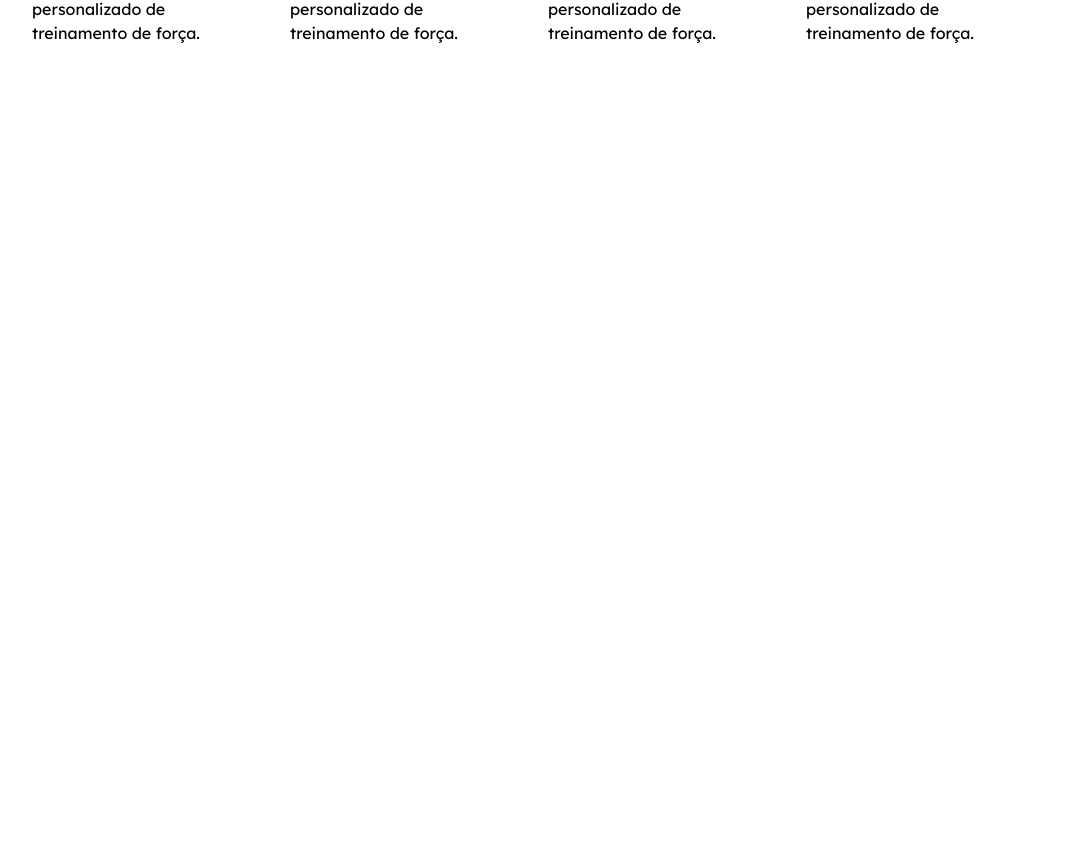
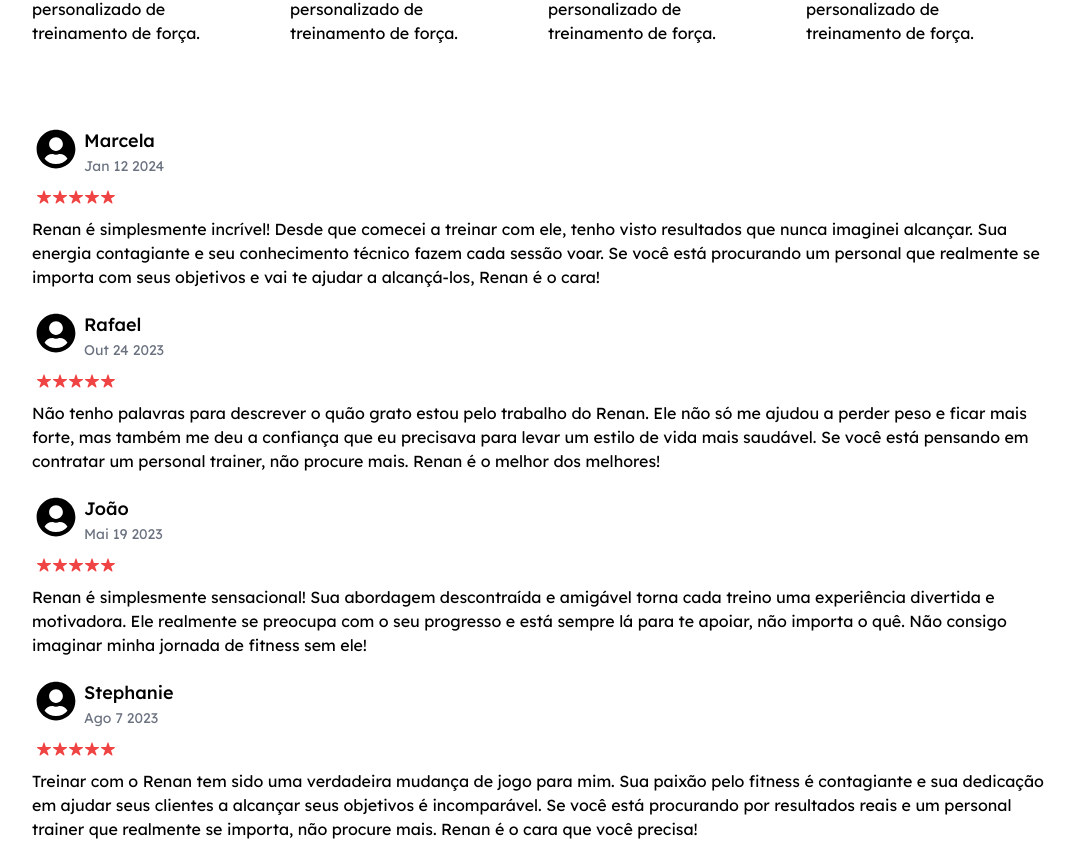
Before and after one commit to JoaoFPessoa/lp-personal-trainer, a Next.js app: page / in a window 1280 px wide. Shown: the part 1060-1901 px from the top of the page, without its empty margins (96-1171 px from the left). Before the commit the page ends 1105 px from the top, so only its background shows below. Built offline with nearby package versions, Linux system fonts and the light colour scheme.

Commit message:
add: testimonials section

```diff
--- /dev/null
+++ b/src/components/Testimonials/TestimonialCard.tsx
@@ -0,0 +1,39 @@
+import { FaUserCircle } from "react-icons/fa";
+import { IoIosStar } from "react-icons/io";
+import Image from "next/image";
+
+type Props = {
+  name: string;
+  description: string;
+  stars: number;
+  date: string;
+};
+
+export default function TestimonialCard({
+  name,
+  description,
+  date,
+  stars,
+}: Props) {
+  const starElements = Array.from({ length: stars }, (_, index) => (
+    <IoIosStar key={index} className="text-red-500" />
+  ));
+
+  return (
+    <div className="">
+      <div id="profile" className="m-1 flex items-start">
+        <FaUserCircle className=" w-[40px] h-[40px]" />
+        <div className="ml-2">
+          <h4 className="text-lg font-medium leading-6">{name}</h4>
+          <span className="text-sm text-gray-500">{date}</span>
+        </div>
+      </div>
+      <div id="rating" className="m-1 mt-3 flex">
+        {starElements}
+      </div>
+      <div id="description" className="text-sm md:text-base mt-3">
+        {description}
+      </div>
+    </div>
+  );
+}
--- /dev/null
+++ b/src/components/Testimonials/index.tsx
@@ -0,0 +1,35 @@
+import TestimonialCard from "./TestimonialCard";
+
+export default function Testimonials() {
+  return (
+    <div className="w-full mt-10 flex flex-col gap-5 ">
+      <TestimonialCard
+        name="Marcela"
+        description="Renan é simplesmente incrível! Desde que comecei a treinar com ele, tenho visto resultados que nunca imaginei alcançar. Sua energia contagiante e seu conhecimento técnico fazem cada sessão voar. Se você está procurando um personal que realmente se importa com seus objetivos e vai te ajudar a alcançá-los, Renan é o cara!"
+        stars={5}
+        date="Jan 12 2024"
+      />
+
+      <TestimonialCard
+        name="Rafael"
+        description="Não tenho palavras para descrever o quão grato estou pelo trabalho do Renan. Ele não só me ajudou a perder peso e ficar mais forte, mas também me deu a confiança que eu precisava para levar um estilo de vida mais saudável. Se você está pensando em contratar um personal trainer, não procure mais. Renan é o melhor dos melhores!"
+        stars={5}
+        date="Out 24 2023"
+      />
+
+      <TestimonialCard
+        name="João"
+        description="Renan é simplesmente sensacional! Sua abordagem descontraída e amigável torna cada treino uma experiência divertida e motivadora. Ele realmente se preocupa com o seu progresso e está sempre lá para te apoiar, não importa o quê. Não consigo imaginar minha jornada de fitness sem ele!"
+        stars={5}
+        date="Mai 19 2023"
+      />
+
+      <TestimonialCard
+        name="Stephanie"
+        description="Treinar com o Renan tem sido uma verdadeira mudança de jogo para mim. Sua paixão pelo fitness é contagiante e sua dedicação em ajudar seus clientes a alcançar seus objetivos é incomparável. Se você está procurando por resultados reais e um personal trainer que realmente se importa, não procure mais. Renan é o cara que você precisa!"
+        stars={5}
+        date="Ago 7 2023"
+      />
+    </div>
+  );
+}
--- a/src/pages/index.tsx
+++ b/src/pages/index.tsx
@@ -2,6 +2,7 @@ import { Lexend } from "next/font/google";
 import Header from "@/components/Header";
 import Banner from "@/components/Banner";
 import Services from "@/components/Sections/Services";
+import Testimonials from "@/components/Testimonials";
 
 const lexend = Lexend({ subsets: ["latin"] });
 
@@ -12,6 +13,7 @@ export default function Home() {
       <div id="body" className="px-[5%] md:px-[10%] flex flex-col gap-10 mt-10">
         <Banner />
         <Services />
+        <Testimonials />
       </div>
     </main>
   );
```
Also changed, not shown: public/stars.png (added).
